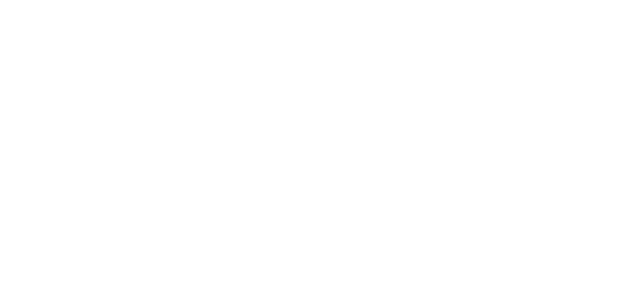
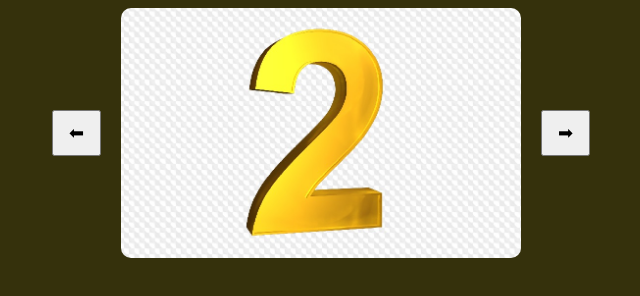
Before and after one commit to AlexandrShybaiev/FrontendPro, a plain HTML site: page index.html in a window 1280 px wide. Shown: the whole page, without its empty margins (319-959 px from the left). Drawn offline with Linux system fonts and the light colour scheme.

Commit message:
added hm11.3

```diff
--- a/index.html
+++ b/index.html
@@ -9,7 +9,17 @@
   >
 </head>
 <body>
+<div class="slider">
+  <button id="prev">⬅</button>
 
+  <img
+    id="sliderImage"
+    src="images/1.jpg"
+    alt="slider"
+  >
+
+  <button id="next">➡</button>
+</div>
 <script src="./script.js"></script>
 </body>
 </html>
--- a/script.js
+++ b/script.js
@@ -0,0 +1,28 @@
+const img = document.getElementById("sliderImage");
+const nextBtn = document.getElementById("next");
+const prevBtn = document.getElementById("prev");
+
+let current = 1;
+const max = 9;
+
+function showImage() {
+  img.src = `images/${current}.jpg`;
+}
+
+nextBtn.addEventListener("click", function () {
+  current++;
+  if (current > max) current = 1;
+  showImage();
+});
+
+prevBtn.addEventListener("click", function () {
+  current--;
+  if (current < 1) current = max;
+  showImage();
+});
+
+setInterval(function () {
+  current++;
+  if (current > max) current = 1;
+  showImage();
+}, 3000);
--- a/styles.css
+++ b/styles.css
@@ -0,0 +1,22 @@
+body{
+  background: #35310c;
+}
+.slider {
+  display: flex;
+  align-items: center;
+  justify-content: center;
+  gap: 20px;
+}
+
+img {
+  width: 400px;
+  height: 250px;
+  object-fit: cover;
+  border-radius: 10px;
+}
+
+button {
+  padding: 10px 15px;
+  font-size: 18px;
+  cursor: pointer;
+}
```
Also changed, not shown: images/1.jpg (added), images/2.jpg (added), images/3.jpg (added), images/4.jpg (added), images/5.jpg (added), images/6.jpg (added), images/7.jpg (added), images/8.jpg (added), images/9.jpg (added).
